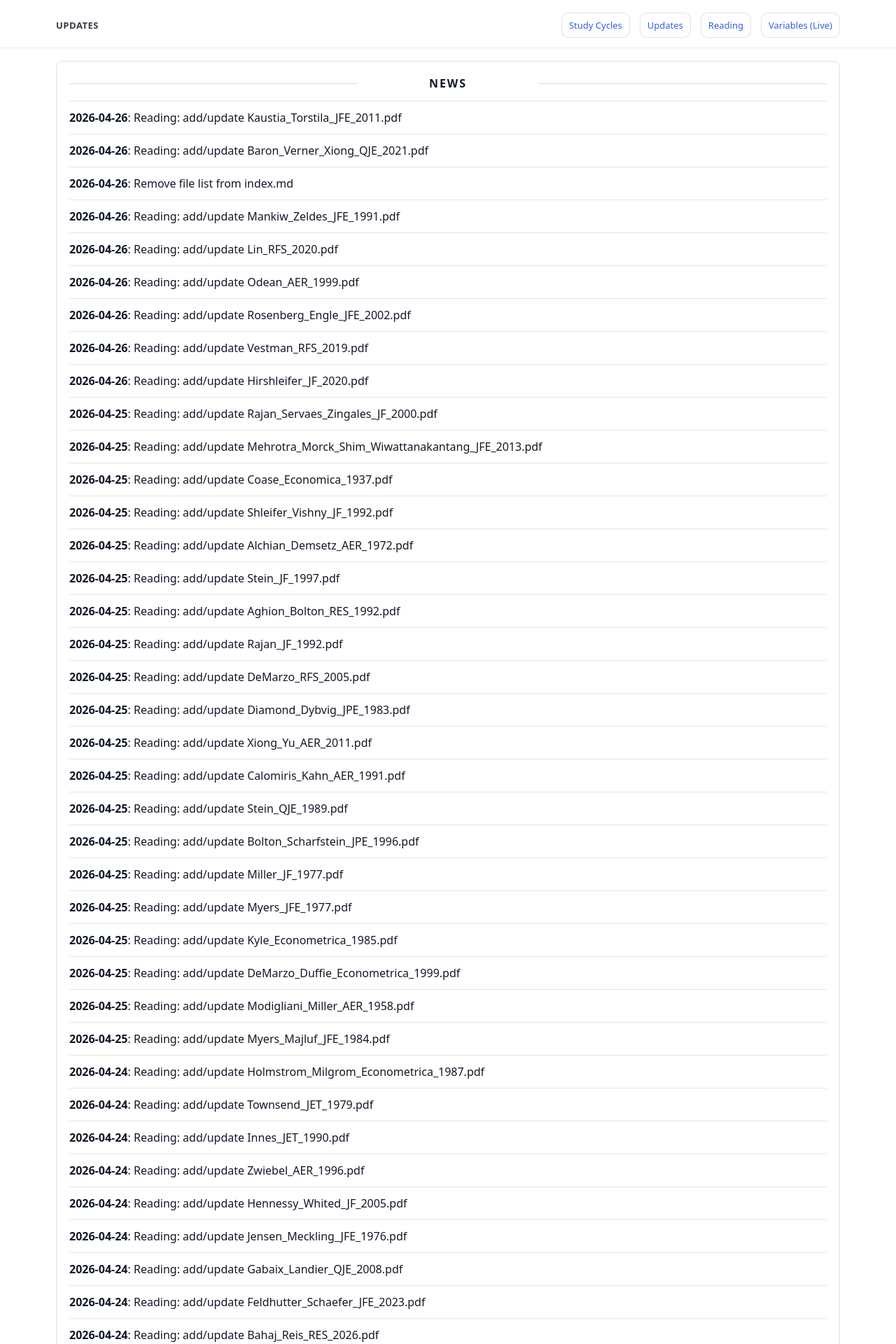
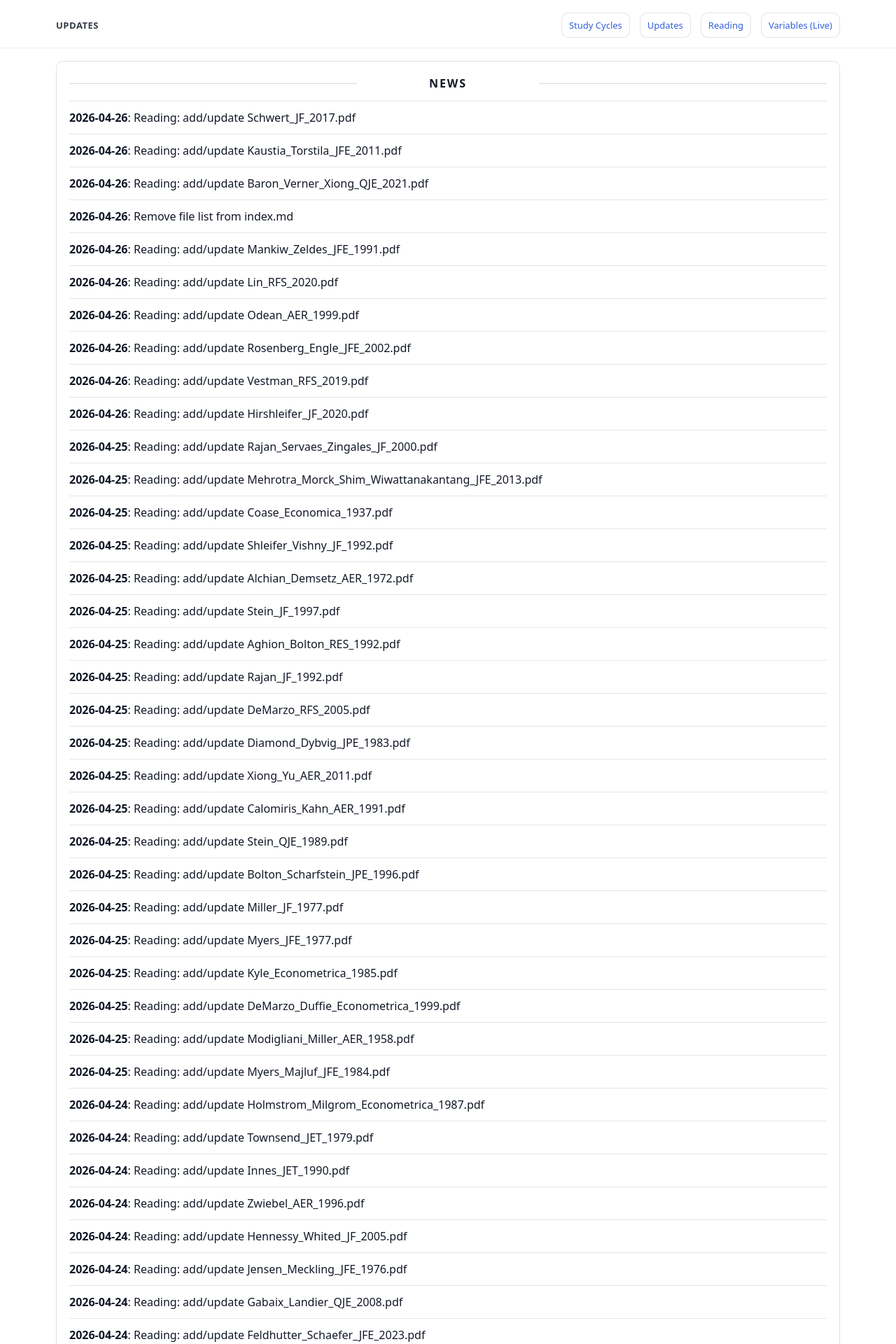
Before and after one commit to yaxinzn/study-archive, a Jekyll site: the page built from updates/index.md, in a window 1280 px wide. Shown: the top 1920 px of the page at 70% size. Built offline with Jekyll 4.4.1, drawn with Linux system fonts in a browser that asks for light colours; some of the changed text lies outside the part shown.

Commit message:
chore: update NEWS feed

```diff
--- a/_data/news.yml
+++ b/_data/news.yml
@@ -1,4 +1,7 @@
 # Auto-generated update history (sorted newest -> oldest). Do not edit manually.
+- ts: "1777203625"
+  date: "2026-04-26"
+  title: "Reading: add/update Schwert_JF_2017.pdf"
 - ts: "1777202933"
   date: "2026-04-26"
   title: "Reading: add/update Kaustia_Torstila_JFE_2011.pdf"
```
